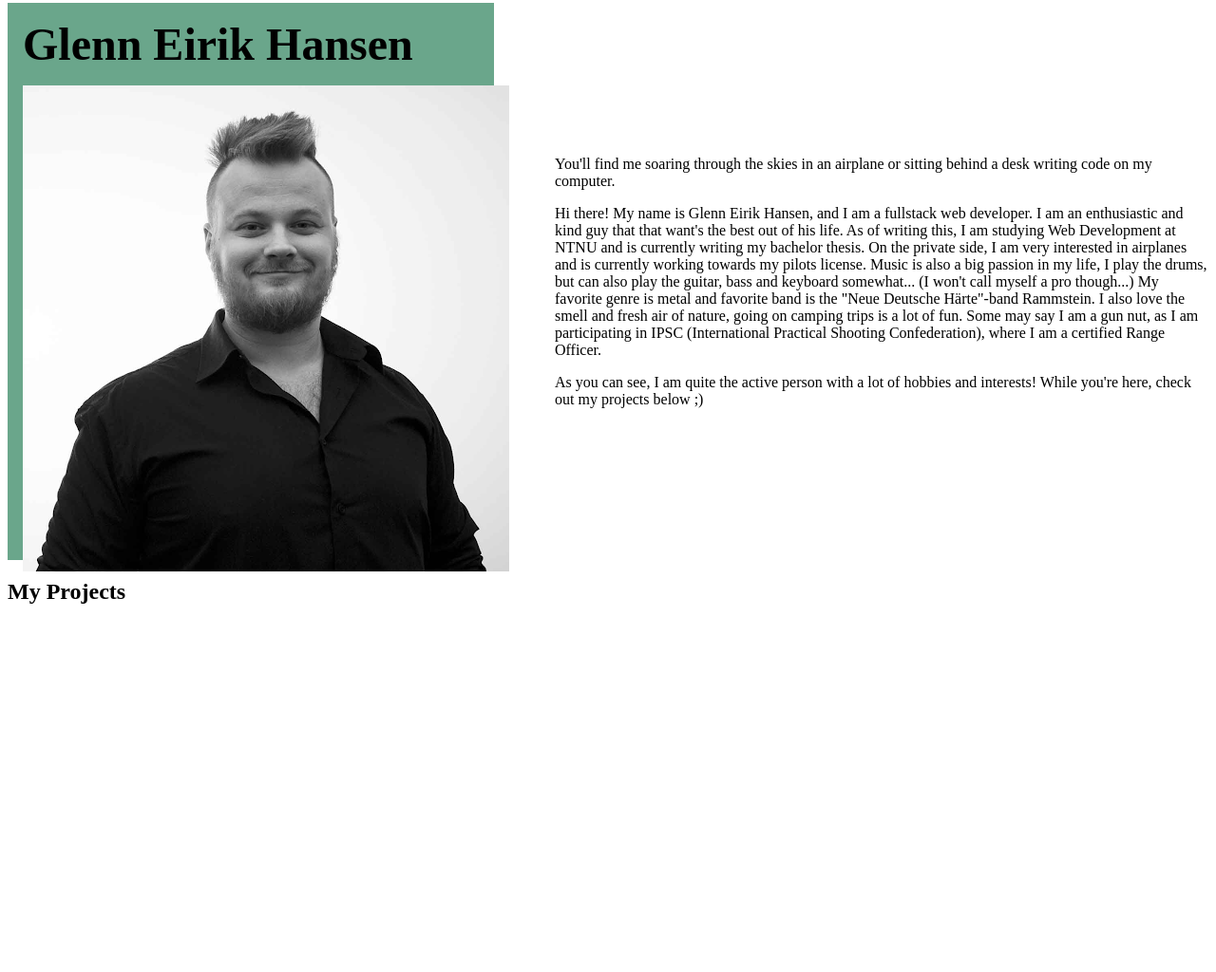
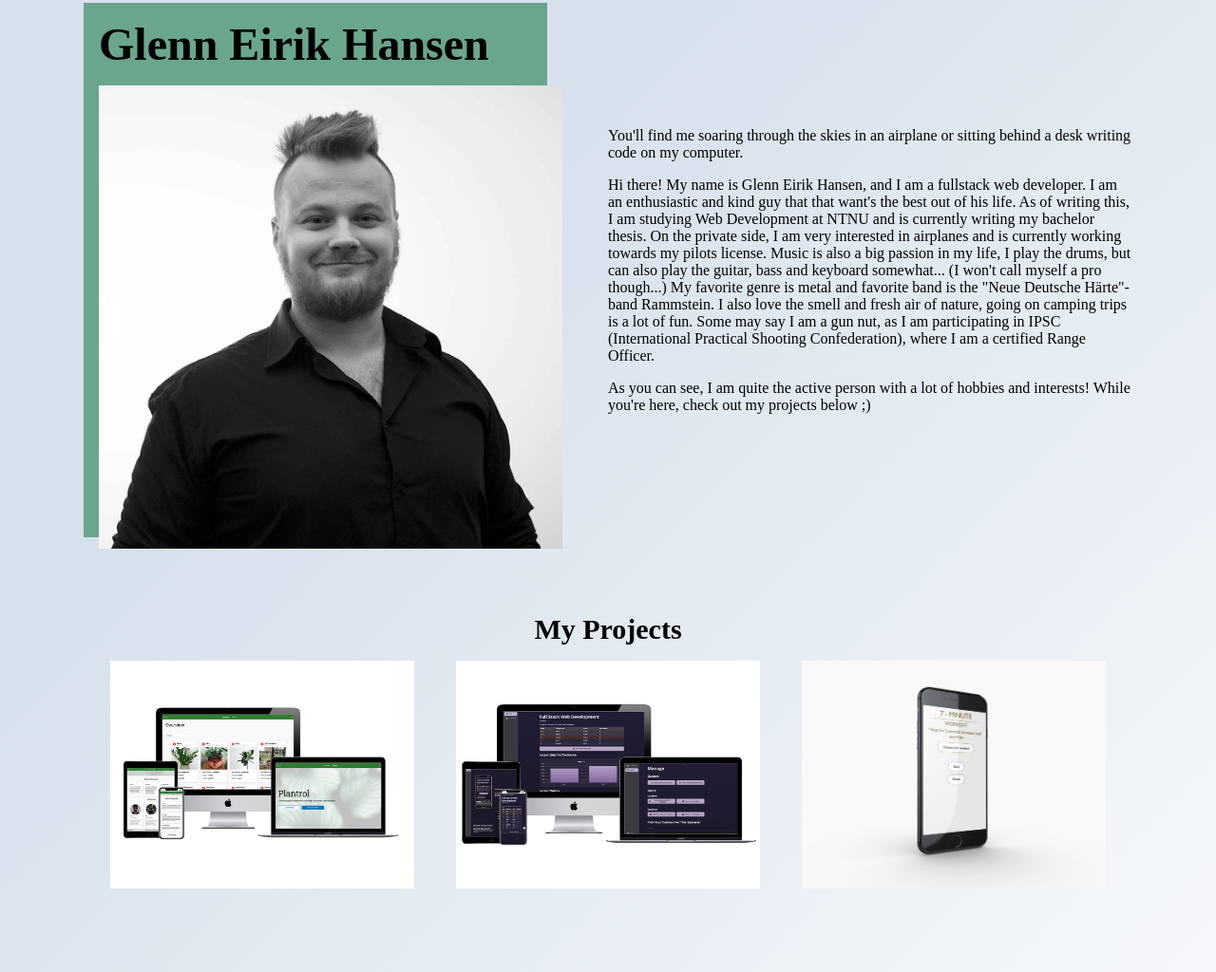
Before and after one commit to glennispotatis/portfolio, a Gatsby site: page / in a window 1280 px wide. Shown: the part 5-1029 px from the top of the page at 95% size. Before the commit the page ends 800 px from the top, so only its background shows below. Built offline with nearby package versions, Linux system fonts and the light colour scheme; Gatsby itself is replaced by a stand-in of ours.

Commit message:
Add project images and fix css

```diff
--- /dev/null
+++ b/src/components/About.jsx
@@ -0,0 +1,28 @@
+import React from 'react';
+import Glenn from '../images/glenn.png';
+
+function About() {
+    return (
+        <section className='description'>
+            <article className='about-image'>
+                <h1>Glenn Eirik Hansen</h1>
+                <img src={Glenn} alt='Glenn Eirik Hansen posing in black and white' />
+            </article>
+            <article className='about-description'>
+                <p>You'll find me soaring through the skies in an airplane or sitting behind a desk writing code on my computer.</p>
+                <p>
+                    Hi there! My name is Glenn Eirik Hansen, and I am a fullstack web developer. I am an enthusiastic and kind guy that
+                    that want's the best out of his life. As of writing this, I am studying Web Development at NTNU and is currently writing
+                    my bachelor thesis. On the private side, I am very interested in airplanes and is currently working towards my pilots license.
+                    Music is also a big passion in my life, I play the drums, but can also play the guitar, bass and keyboard somewhat... (I won't call myself a pro though...)
+                    My favorite genre is metal and favorite band is the "Neue Deutsche Härte"-band Rammstein. I also love the smell and fresh air of nature,
+                    going on camping trips is a lot of fun. Some may say I am a gun nut, as I am participating in IPSC (International Practical Shooting Confederation),
+                    where I am a certified Range Officer.
+                </p>
+                <p>As you can see, I am quite the active person with a lot of hobbies and interests! While you're here, check out my projects below ;)</p>
+            </article>
+        </section>
+    );
+}
+
+export default About;
--- /dev/null
+++ b/src/components/Contact.jsx
@@ -0,0 +1,11 @@
+import React from 'react';
+
+function Contact() {
+    return (
+        <section className='contact'>
+            <h2>Contact Me ¯\_(ツ)_/¯</h2>
+        </section>
+    );
+}
+
+export default Contact;
--- /dev/null
+++ b/src/components/ProjectCard.jsx
@@ -0,0 +1,17 @@
+import { Link } from 'gatsby';
+import React from 'react';
+
+function ProjectCard({ image, title }) {
+    return (
+        <article className='project-card'>
+            <Link to='/'>
+                <div>
+                    <img src={image} alt={`"A project Glenn has created called ${title}`} />
+                    <h3>{title}</h3>
+                </div>
+            </Link>
+        </article>
+    );
+}
+
+export default ProjectCard;
--- a/src/css/global.css
+++ b/src/css/global.css
@@ -1,3 +1,27 @@
+body {
+    background-color: #ffffff;
+    background-image: linear-gradient(315deg, #ffffff 0%, #d7e1ec 74%);
+
+    /* background-color: var(--color-1);
+    background-image: linear-gradient(315deg, #ffffff 0%, var(--color-1) 74%); */
+}
+
+main {
+    margin: 0 5rem;
+}
+
+h2 {
+    text-align: center;
+    margin: 5rem 0 0 0;
+    font-size: 30px;
+}
+
+a {
+    text-decoration: none;
+    color: unset;
+}
+
+/*  Introduction  */
 .description {
     display: flex;
     gap: 4rem;
@@ -6,6 +30,7 @@
 
 .about-image {
     background-color: var(--color-4);
+    width: 50rem;
 }
 
 .about-image h1 {
@@ -15,4 +40,47 @@
 
 .about-image img {
     transform: translate(1rem, 1rem);
+    width: 100%;
 }
+
+.about-description {
+    max-width: 50%;
+}
+
+
+/*  Projects  */
+.projects {
+    display: flex;
+    justify-content: space-evenly;
+    flex-wrap: wrap;
+}
+
+.project-card div {
+    width: 20rem;
+    margin: 1rem;
+}
+
+.project-card div img {
+    width: 100%;
+}
+
+.project-card div h3 {
+    text-align: center;
+    top: 1rem;
+    visibility: hidden;
+    transform: translateY(-9rem);
+}
+
+.project-card:hover div img {
+    visibility: hidden;
+}
+
+.project-card:hover div h3 {
+    visibility: visible;
+}
+
+.project-card:hover div {
+    background-color: var(--color-4);
+}
+
+/*  Contact  */
--- a/src/pages/index.js
+++ b/src/pages/index.js
@@ -1,35 +1,31 @@
 import React from 'react';
-import Glenn from '../images/glenn.png';
 
 import '../css/colors.css';
 import '../css/global.css';
 
+import About from '../components/About';
+import ProjectCard from '../components/ProjectCard';
+
+import Plantrol from '../images/plantrol.jpeg';
+import uniLeague from '../images/unileague.jpeg';
+import Accessibility from '../images/accessibility.jpeg';
+import WebCoding from '../images/webcoding.jpg';
+import Avgangsutstilling from '../images/avgangsutstilling.jpg';
+import Contact from '../components/Contact';
+
 function IndexPage() {
   return (
     <main>
-      <section className='description'>
-        <article className='about-image'>
-          <h1>Glenn Eirik Hansen</h1>
-          <img src={Glenn} alt='Glenn Eirik Hansen posing in black and white' />
-        </article>
-        <article className='about-description'>
-          <p>You'll find me soaring through the skies in an airplane or sitting behind a desk writing code on my computer.</p>
-          <p>
-            Hi there! My name is Glenn Eirik Hansen, and I am a fullstack web developer. I am an enthusiastic and kind guy that
-            that want's the best out of his life. As of writing this, I am studying Web Development at NTNU and is currently writing
-            my bachelor thesis. On the private side, I am very interested in airplanes and is currently working towards my pilots license.
-            Music is also a big passion in my life, I play the drums, but can also play the guitar, bass and keyboard somewhat... (I won't call myself a pro though...)
-            My favorite genre is metal and favorite band is the "Neue Deutsche Härte"-band Rammstein. I also love the smell and fresh air of nature,
-            going on camping trips is a lot of fun. Some may say I am a gun nut, as I am participating in IPSC (International Practical Shooting Confederation),
-            where I am a certified Range Officer.
-          </p>
-          <p>As you can see, I am quite the active person with a lot of hobbies and interests! While you're here, check out my projects below ;)</p>
-        </article>
-      </section>
-
+      <About />
+      <h2>My Projects</h2>
       <section className='projects'>
-        <h2>My Projects</h2>
-      </section>
+            <ProjectCard image={Plantrol} title='Plantrol – Web Project' />
+            <ProjectCard image={uniLeague} title='uniLeague – Bachelor Project' />
+            <ProjectCard image={Accessibility} title='7-Minute-Workout – Accessibility Exam' />
+            <ProjectCard image={WebCoding} title='Department of Design – Webcoding Exam' />
+            <ProjectCard image={Avgangsutstilling} title='Avgangsutstilling – Exhibition Page' />
+        </section>
+        <Contact />
     </main>
   );
 }
```
Also changed, not shown: src/images/accessibility.jpeg (added), src/images/avgangsutstilling.jpg (added), src/images/plantrol.jpeg (added), src/images/unileague.jpeg (added), src/images/webcoding.jpg (added), 1 other file.
